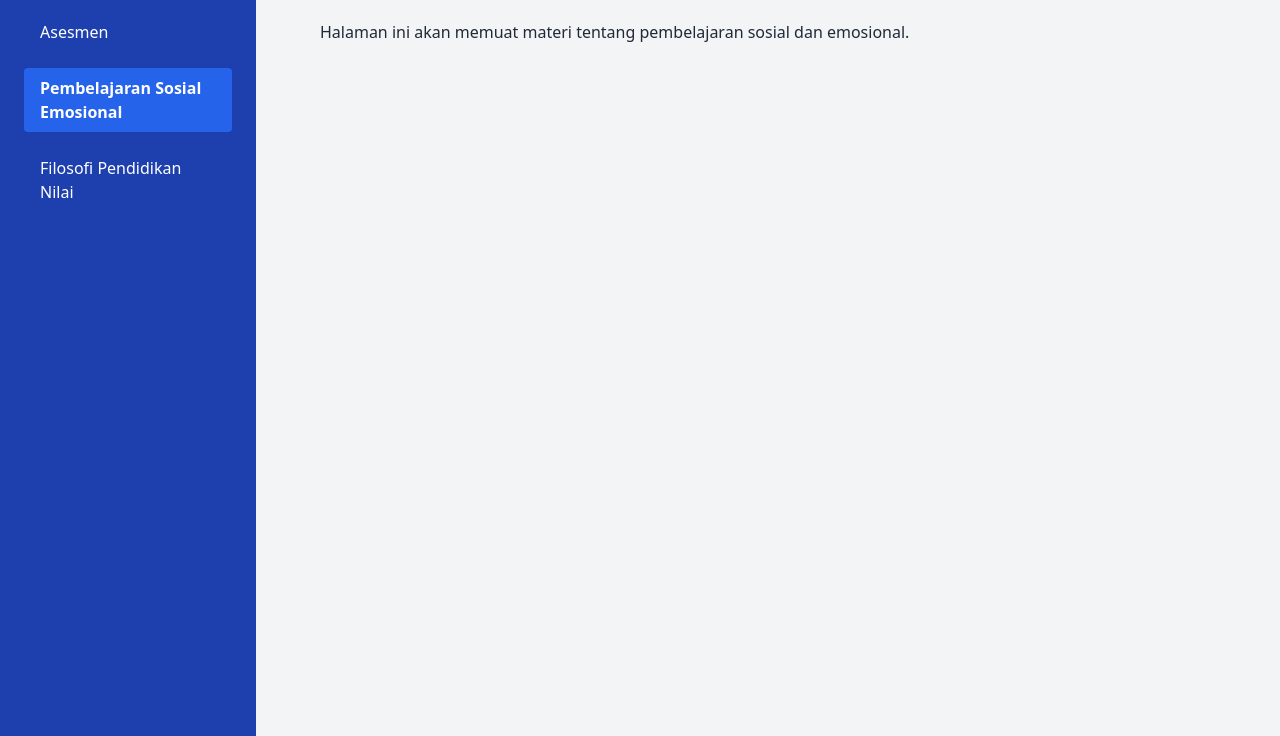
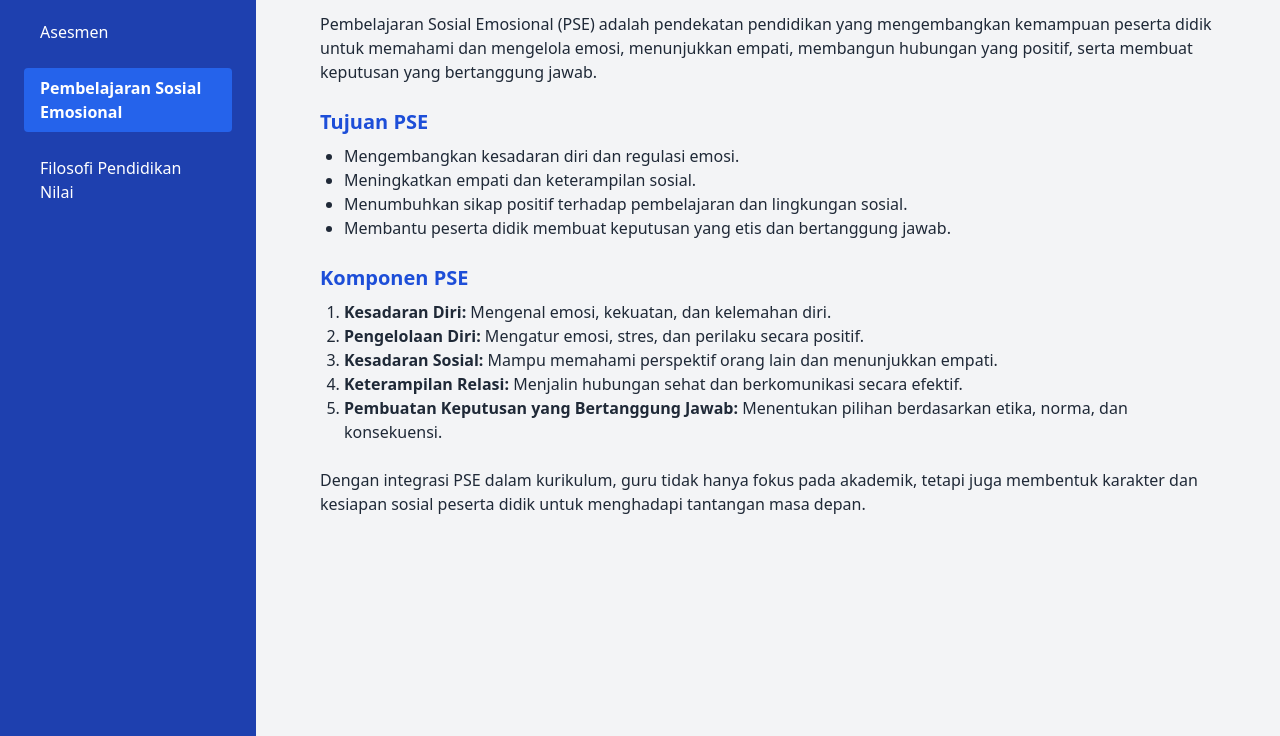
Before and after one commit to smpnegeri10banawaselatan-dev/belajar, a plain HTML site: page sosial-emosional.html in a window 1280 px wide. Shown: the part 64-800 px from the top of the page. Drawn offline with nearby package versions, Linux system fonts and the light colour scheme.

Commit message:
Update sosial-emosional.html

```diff
--- a/sosial-emosional.html
+++ b/sosial-emosional.html
@@ -8,6 +8,7 @@
 </head>
 <body class="bg-gray-100 font-sans text-gray-800">
   <div class="flex min-h-screen">
+    <!-- Sidebar -->
     <aside class="w-64 bg-blue-800 text-white p-6 hidden md:block">
       <h2 class="text-xl font-bold mb-6">Menu Materi</h2>
       <nav class="space-y-4">
@@ -17,10 +18,35 @@
       </nav>
     </aside>
 
+    <!-- Konten -->
     <main class="flex-1 p-6">
       <div class="max-w-4xl mx-auto">
-        <h1 class="text-3xl font-bold text-blue-800 mb-6">Pembelajaran Sosial Emosional</h1>
-        <p>Halaman ini akan memuat materi tentang pembelajaran sosial dan emosional.</p>
+        <h1 class="text-3xl font-bold text-blue-800 mb-4">Pembelajaran Sosial Emosional</h1>
+
+        <p class="mb-4">
+          Pembelajaran Sosial Emosional (PSE) adalah pendekatan pendidikan yang mengembangkan kemampuan peserta didik untuk memahami dan mengelola emosi, menunjukkan empati, membangun hubungan yang positif, serta membuat keputusan yang bertanggung jawab.
+        </p>
+
+        <h2 class="text-xl font-semibold mt-6 mb-2 text-blue-700">Tujuan PSE</h2>
+        <ul class="list-disc pl-6 mb-4">
+          <li>Mengembangkan kesadaran diri dan regulasi emosi.</li>
+          <li>Meningkatkan empati dan keterampilan sosial.</li>
+          <li>Menumbuhkan sikap positif terhadap pembelajaran dan lingkungan sosial.</li>
+          <li>Membantu peserta didik membuat keputusan yang etis dan bertanggung jawab.</li>
+        </ul>
+
+        <h2 class="text-xl font-semibold mt-6 mb-2 text-blue-700">Komponen PSE</h2>
+        <ol class="list-decimal pl-6 mb-4">
+          <li><strong>Kesadaran Diri:</strong> Mengenal emosi, kekuatan, dan kelemahan diri.</li>
+          <li><strong>Pengelolaan Diri:</strong> Mengatur emosi, stres, dan perilaku secara positif.</li>
+          <li><strong>Kesadaran Sosial:</strong> Mampu memahami perspektif orang lain dan menunjukkan empati.</li>
+          <li><strong>Keterampilan Relasi:</strong> Menjalin hubungan sehat dan berkomunikasi secara efektif.</li>
+          <li><strong>Pembuatan Keputusan yang Bertanggung Jawab:</strong> Menentukan pilihan berdasarkan etika, norma, dan konsekuensi.</li>
+        </ol>
+
+        <p class="mt-6">
+          Dengan integrasi PSE dalam kurikulum, guru tidak hanya fokus pada akademik, tetapi juga membentuk karakter dan kesiapan sosial peserta didik untuk menghadapi tantangan masa depan.
+        </p>
       </div>
     </main>
   </div>
```
